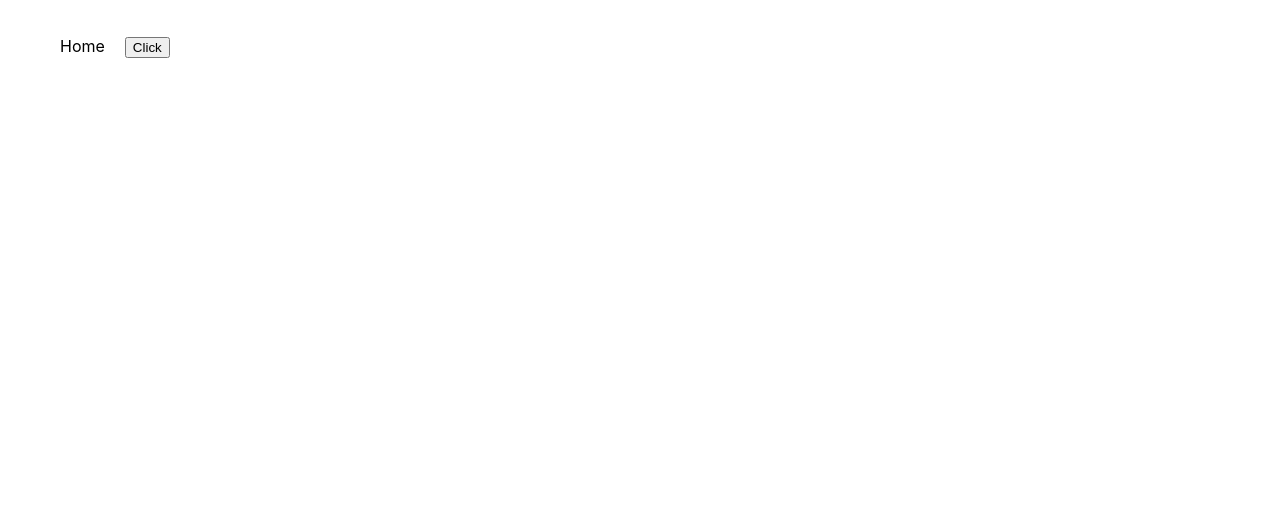
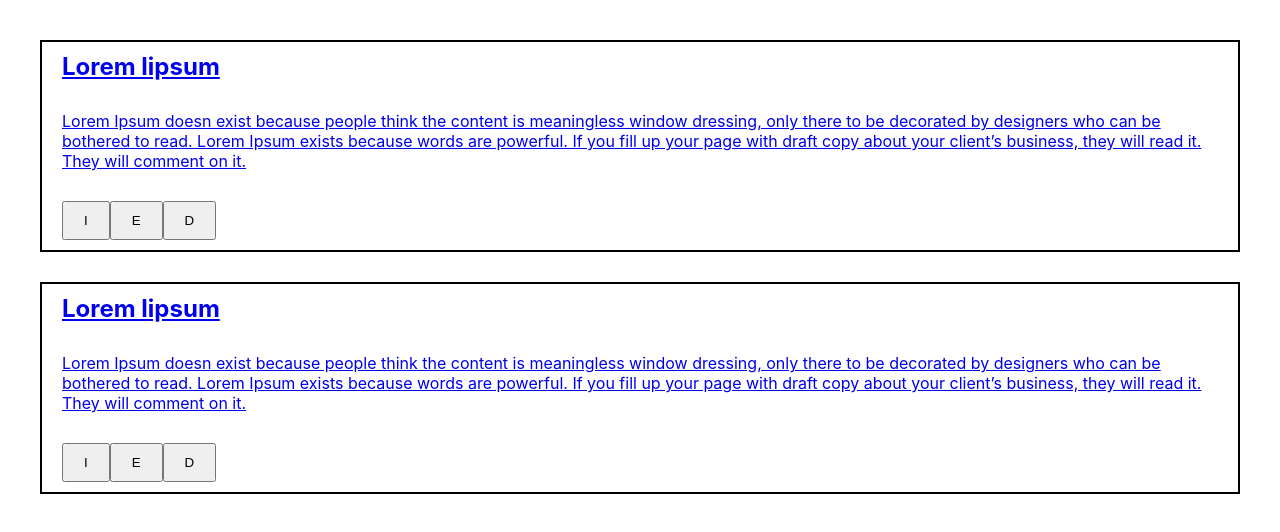
Before and after one commit to pawannagar1996/react-js, a React (Create React App) app: page / in a window 1280 px wide. Shown: the top 532 px of the page. Built offline with nearby package versions, Linux system fonts and the light colour scheme.

Commit message:
list not work

```diff
--- a/src/App.css
+++ b/src/App.css
@@ -1,44 +1,6 @@
-.App {
-  text-align: center;
-}
-
-.App-logo {
-  height: 40vmin;
-  pointer-events: none;
-}
-
-@media (prefers-reduced-motion: no-preference) {
-  .App-logo {
-    animation: App-logo-spin infinite 20s linear;
-  }
-}
-
-.App-header {
-  background-color: #282c34;
-  min-height: 100vh;
-  display: flex;
-  flex-direction: column;
-  align-items: center;
-  justify-content: center;
-  font-size: calc(10px + 2vmin);
-  color: white;
-}
-
-.App-link {
-  color: #61dafb;
-}
-
-@keyframes App-logo-spin {
-  from {
-    transform: rotate(0deg);
-  }
-  to {
-    transform: rotate(360deg);
-  }
-}
 
 
-*{box-sizing: border-box;}
+*{box-sizing:border-box; margin: 0;padding:0;}
 
 .wrapper{
   width: 100%;
@@ -148,6 +110,34 @@ border: 2px solid rgb(0, 0, 0);
   display: inline-block;
   padding: 20px;
 }
-.nav li a{
-  text-decoration: none;
+.nav a{
+  pointer-events: none;
 }
+
+
+/* listpropogation  */
+
+.list{
+
+  margin: 20px;
+  padding: 20px;
+
+}
+
+.list li{
+  list-style-type: none;
+  border: 2px solid #000;
+  margin-bottom: 30px;
+  padding:10px 20px;
+}
+
+.list h2{
+  margin-bottom: 30px;
+}
+
+.list li button {
+
+padding:10px 20px;
+margin-right: 10p;
+margin-top: 30px;
+}
--- a/src/App.js
+++ b/src/App.js
@@ -1,31 +1,13 @@
-
-import {Home} from "./pages/Home";
-import Form from "./components/Form"
-
-import "./App.css";
-import ButtonComponent from "./components/EventTarget";
+import ControlForm from "./components/EventControlUncontrol"
+import List from "./components/ListPropogation";
 
 function App() {
-
-  function handleEvent(event) {
-    console.log(event)
-   }
-  function handleChildClick(event) {
-    console.log(event)
-   }
-
-  return (<>
-    {/* <Form/> */}
-    {/* <Home/>  */}
-
-    <ButtonComponent onEvent={handleEvent} onChildClick={handleChildClick}/>
-
-
-    </>
+  return (
+    <div>
+      <List />
+      {/* <ControlForm /> */}
+    </div>
   );
 }
 
-
-
-
 export default App;
--- /dev/null
+++ b/src/components/EventControlUncontrol.js
@@ -0,0 +1,16 @@
+
+import {useState} from "react"
+
+
+export default function ControlForm(){
+
+
+const [Text, SetText] = useState()
+
+    return(
+        <div>
+            <input type="text"  />
+            <input type="submit" />
+        </div>
+    )
+}
--- a/src/components/EventTarget.js
+++ b/src/components/EventTarget.js
@@ -1,24 +1,34 @@
 import "../App.css";
 function ButtonComponent(props) {
-    const {
-      onEvent: handleEvent,
-      onChildClick: handleChildClick
-    } = props;
+  const { onEvent: handleEvent, onChildClick: handleChildClick } = props;
+
+  function handleEvent(event) {
+    console.log(event);
+  }
+
+  function handleChildClick(event) {
+    console.log(event);
+  }
   return (
-
+    <>
       <ul className="nav">
-            <li onClick={handleEvent}>Home</li>
+        <li onClick={handleEvent}>
+          <p>Home</p>
+        </li>
         <button onclick={handleChildClick}>Click</button>
+        <a href="https://google.com" onClick={handleEvent}>
+          Google.com
+        </a>
         {/* <li onclick={handleChildClick}><a href="/" onclick={handleEvent}>About</a></li>
             <li onclick={handleChildClick}><a href="/" onclick={handleEvent}>Service</a></li> */}
       </ul>
 
-
-    //   <button onClick={handleEvent} onKeyUp={handleEvent}>
-    //     <span onClick={handleChildClick}>icon</span>
-    //     <span>submit</span>
-    //   </button>
-    )
+      <button onClick={handleEvent} onKeyUp={handleEvent}>
+        <span onClick={handleChildClick}>icon</span>
+        <span>submit</span>
+      </button>
+    </>
+  );
 }
 
 export default ButtonComponent;
--- a/src/components/Form.js
+++ b/src/components/Form.js
@@ -5,6 +5,7 @@ export default function Form() {
     return (
       <>
       <div className="wrapper">
+
         <form action="" method="get" class="form">
 
           <div className="firstName">
--- /dev/null
+++ b/src/components/ListPropogation.js
@@ -0,0 +1,48 @@
+import "../App.css";
+
+export default function List() {
+  function anchorButton(event) {
+    console.log(event);
+  }
+  return (
+    <div>
+      <ul className="list">
+
+          <li>
+          <a href="/">
+            <h2>Lorem lipsum</h2>
+            <p>
+              Lorem Ipsum doesn exist because people think the content is
+              meaningless window dressing, only there to be decorated by
+              designers who can be bothered to read. Lorem Ipsum exists because
+              words are powerful. If you fill up your page with draft copy about
+              your client’s business, they will read it. They will comment on
+              it.
+            </p>
+              <button>I</button>
+              <button>E</button>
+              <button>D</button>
+              </a>
+          </li>
+
+          <li>
+          <a href="/">
+            <h2>Lorem lipsum</h2>
+            <p>
+              Lorem Ipsum doesn exist because people think the content is
+              meaningless window dressing, only there to be decorated by
+              designers who can be bothered to read. Lorem Ipsum exists because
+              words are powerful. If you fill up your page with draft copy about
+              your client’s business, they will read it. They will comment on
+              it.
+            </p>
+              <button>I</button>
+              <button>E</button>
+              <button>D</button>
+              </a>
+          </li>
+
+      </ul>
+    </div>
+  );
+}
```
Lines whose indentation alone changed are shown as unchanged.
